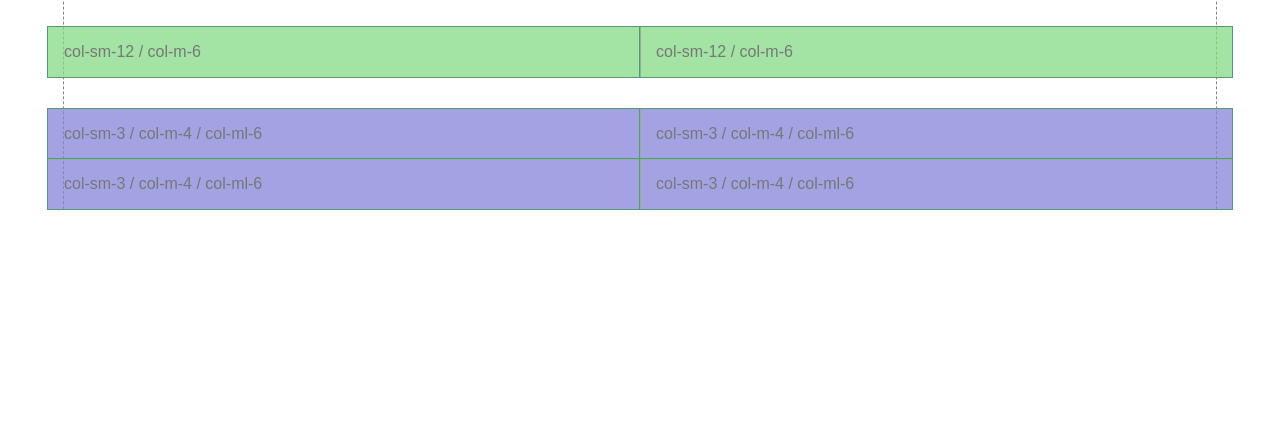
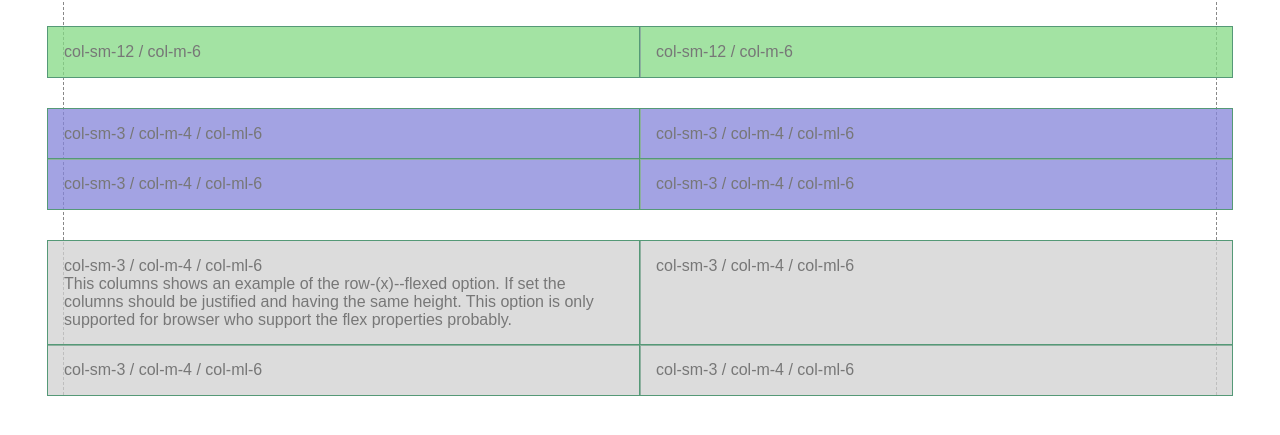
Before and after one commit to marymar/gridly, a website: page html/index.html in a window 1280 px wide. Shown: the part 209-644 px from the top of the page. Drawn offline with nearby package versions, Linux system fonts and the light colour scheme; files that its build step writes are made by us from their sources.

Commit message:
provided flexbox example

```diff
--- a/assets/sass/gridly-example.scss
+++ b/assets/sass/gridly-example.scss
@@ -112,6 +112,10 @@ $gridly-background-color-viewport-info: (
         &--red {
             background-color: rgba(255, 0, 0, .5);
         }
+
+        &--gray {
+            background-color: rgba(230, 230, 230, .5);
+        }
     }
 }
 
--- a/assets/sass/mixins/_grid.scss
+++ b/assets/sass/mixins/_grid.scss
@@ -35,12 +35,12 @@
 
     //enable flex layout / get boxes with same height in a row
     .#{$row-name}-#{$vp-setting}--flexed {
+        align-items: stretch;
         display: flex;
+        flex-wrap: wrap;
 
         [class^='#{$col-prefix}'] {
-            align-items: stretch;
             display: flex;
-            flex-wrap: wrap;
         }
     }
 
--- a/html/index.html
+++ b/html/index.html
@@ -51,7 +51,29 @@
                     col-sm-3 / col-m-4 / col-ml-6
                 </div>
             </section>
+
+            <div class="gridly__separator">&nbsp;</div>
+
+            <section class="row row-sm--flexed gridly__row--gray">
+                <div class="col-sm-3 col-m-4 col-ml-6">
+                    col-sm-3 / col-m-4 / col-ml-6<br />
+                    This columns shows an example of the row-(x)--flexed option.
+                    If set the columns should be justified and having the same height.
+                    This option is only supported for browser who support the flex properties probably.
+
+                </div>
+                <div class="col-sm-3 col-m-4 col-ml-6">
+                    col-sm-3 / col-m-4 / col-ml-6
+                </div>
+                <div class="col-sm-3 col-m-4 col-ml-6">
+                    col-sm-3 / col-m-4 / col-ml-6
+                </div>
+                <div class="col-sm-3 col-m-4 col-ml-6">
+                    col-sm-3 / col-m-4 / col-ml-6
+                </div>
+            </section>
         </div>
+
 
         <div class="viewport-info">
             <div class="viewport-info__section viewport-info__section--xs">XS</div>
```
